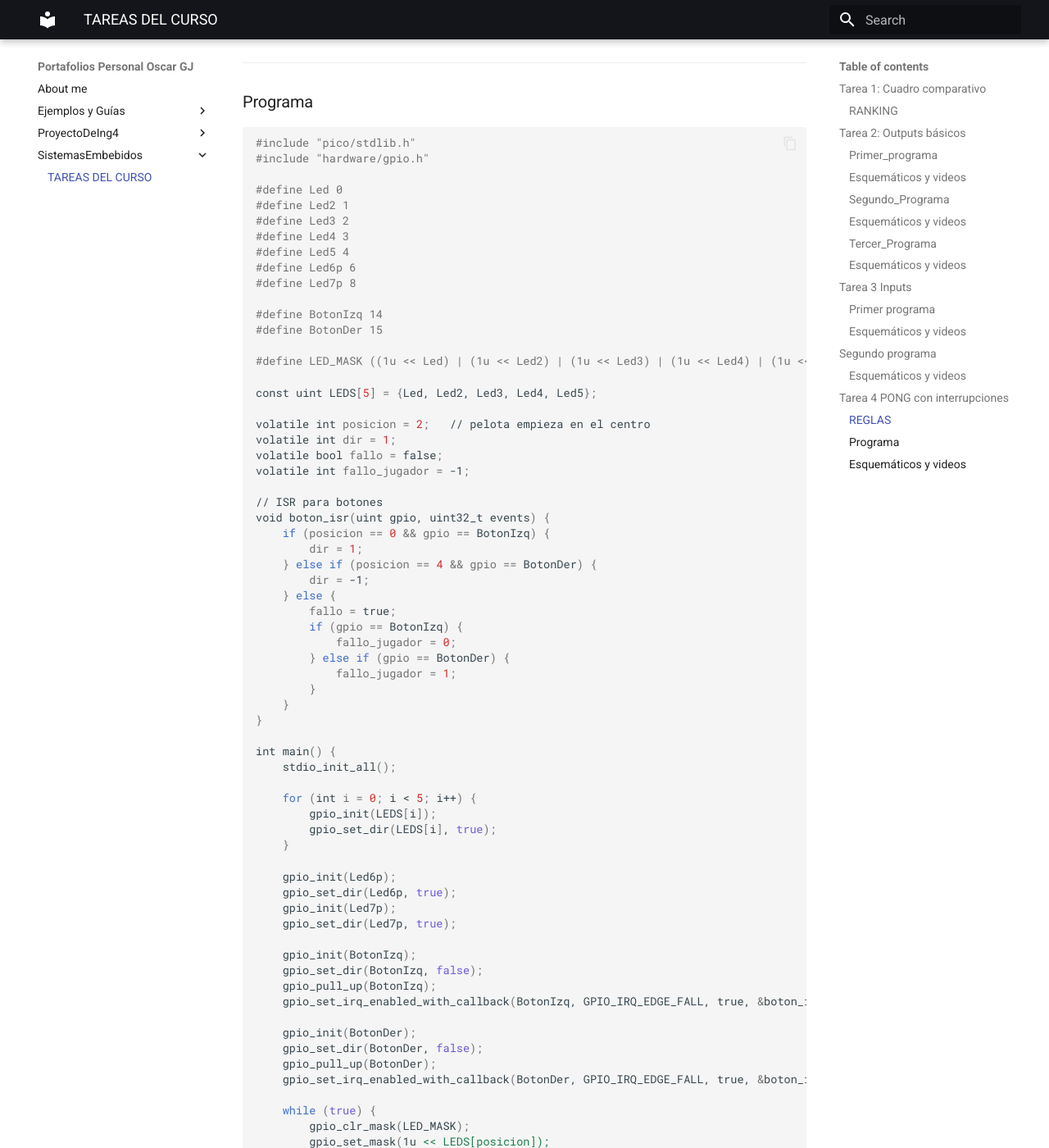
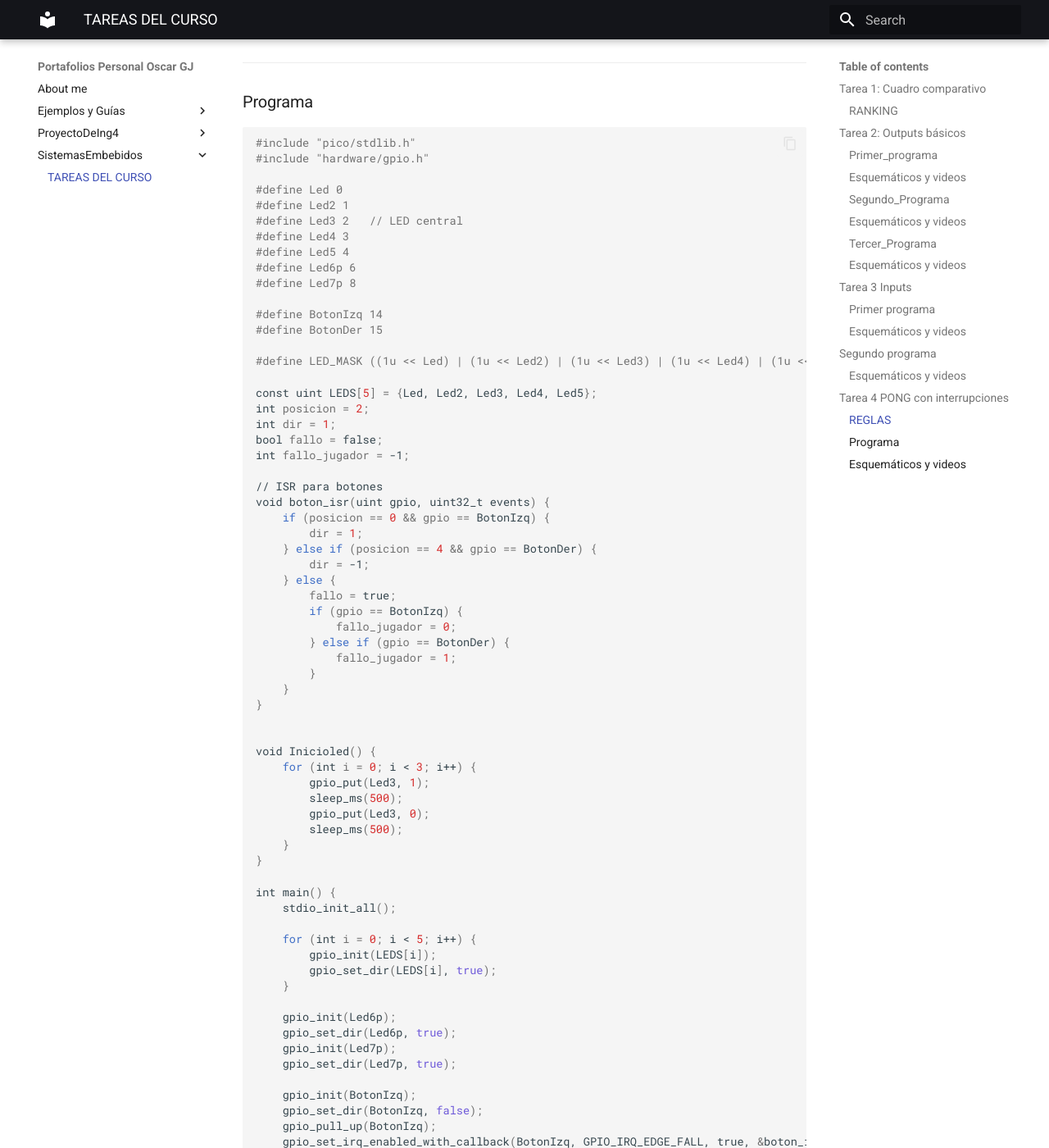
Before and after one commit to OscarGuJo/PortafolioSistemas, an MkDocs documentation site: the page built from docs/SistemasEmbebidos/Tareas.md, in a window 1280 px wide and 1400 px high, scrolled down 14552 px. Shown: the whole window at 82% size. Built offline with MkDocs 1.6.1 and Material for MkDocs 9.7.7, drawn with Linux system fonts in a browser that asks for light colours; some of the changed text lies outside the part shown.

Commit message:
Actualizo documentación

```diff
--- a/docs/SistemasEmbebidos/Tareas.md
+++ b/docs/SistemasEmbebidos/Tareas.md
@@ -437,7 +437,7 @@
 
 #define Led 0
 #define Led2 1
-#define Led3 2
+#define Led3 2   // LED central
 #define Led4 3
 #define Led5 4
 #define Led6p 6
@@ -449,11 +449,10 @@
 #define LED_MASK ((1u << Led) | (1u << Led2) | (1u << Led3) | (1u << Led4) | (1u << Led5))
 
 const uint LEDS[5] = {Led, Led2, Led3, Led4, Led5};
-
-volatile int posicion = 2;   // pelota empieza en el centro
-volatile int dir = 1;
-volatile bool fallo = false;
-volatile int fallo_jugador = -1;
+int posicion = 2;
+int dir = 1;
+bool fallo = false;
+int fallo_jugador = -1;
 
 // ISR para botones
 void boton_isr(uint gpio, uint32_t events) {
@@ -468,6 +467,16 @@
         } else if (gpio == BotonDer) {
             fallo_jugador = 1;
         }
+    }
+}
+
+
+void Inicioled() {
+    for (int i = 0; i < 3; i++) {
+        gpio_put(Led3, 1);
+        sleep_ms(500);
+        gpio_put(Led3, 0);
+        sleep_ms(500);
     }
 }
 
@@ -494,6 +503,9 @@
     gpio_pull_up(BotonDer);
     gpio_set_irq_enabled_with_callback(BotonDer, GPIO_IRQ_EDGE_FALL, true, &boton_isr);
 
+
+    Inicioled();
+
     while (true) {
         gpio_clr_mask(LED_MASK);
         gpio_set_mask(1u << LEDS[posicion]);
@@ -518,12 +530,15 @@
             fallo_jugador = -1;
             posicion = 2;
             dir = 1;
+
+
+            Inicioled();
             continue;
         }
 
         posicion += dir;
 
-        // Rebote
+        // Rebote fallido
         if (posicion < 0) {
             fallo = true;
             fallo_jugador = 0;
```
